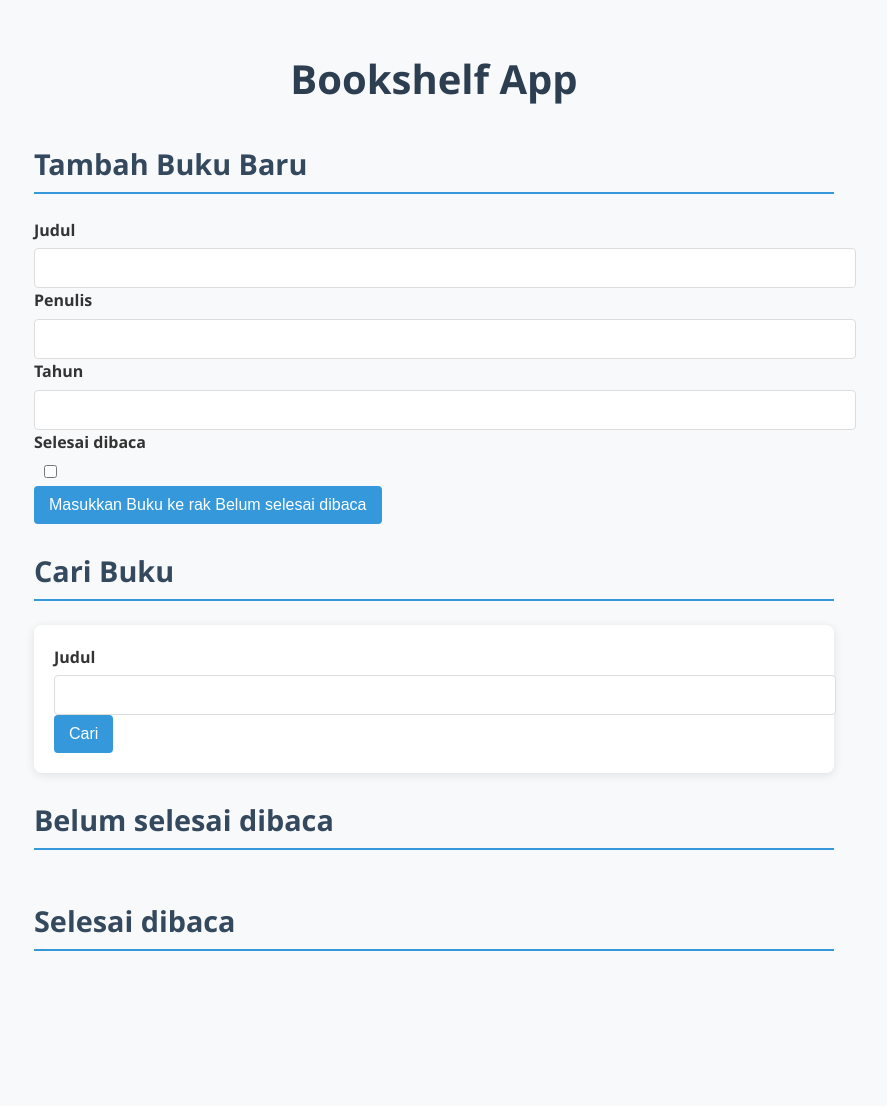
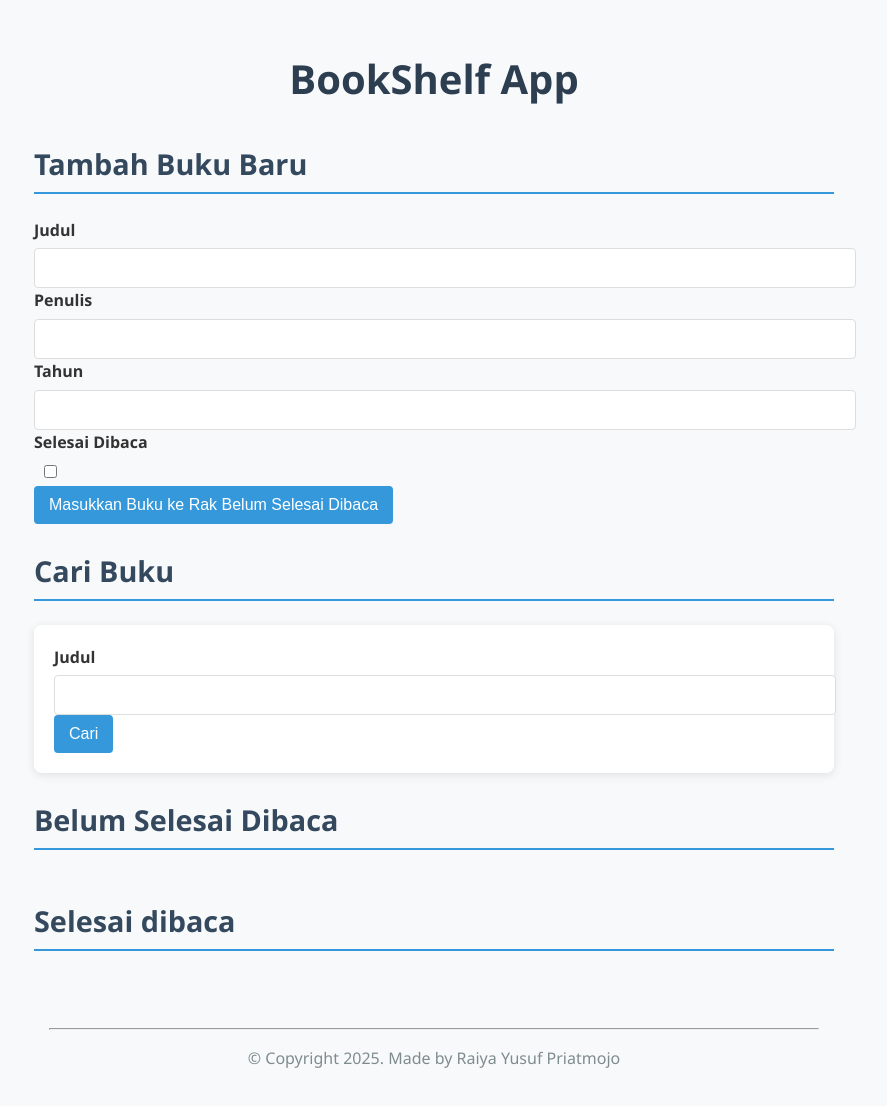
Before and after one commit to raiyayusuf/bookshelf-app, a plain HTML site: page index.html in a window 1280 px wide. Shown: the whole page, without its empty margins (206-1093 px from the left). Before the commit the page ends 995 px from the top, so only its background shows below. Drawn offline with Linux system fonts and the light colour scheme.

Commit message:
mbuh mau error

```diff
--- a/bookshelf-app-starter-project/index.html
+++ b/index.html
@@ -3,7 +3,7 @@
   <head>
     <meta http-equiv="Content-Type" content="text/html;charset=UTF-8" />
     <meta name="viewport" content="width=device-width, initial-scale=1.0" />
-    <title>Bookshelf App</title>
+    <title>BookShelf App</title>
 
     <!-- Impor script kamu di sini -->
     <!-- Lampirkan `defer` jika pemanggilan dilakukan dalam <head> -->
@@ -12,7 +12,7 @@
   </head>
   <body>
     <header>
-      <h1>Bookshelf App</h1>
+      <h1>BookShelf App</h1>
     </header>
 
     <main>
@@ -47,7 +47,7 @@
             />
           </div>
           <div>
-            <label for="bookFormIsComplete">Selesai dibaca</label>
+            <label for="bookFormIsComplete">Selesai Dibaca</label>
             <input
               id="bookFormIsComplete"
               type="checkbox"
@@ -59,7 +59,7 @@
             type="submit"
             data-testid="bookFormSubmitButton"
           >
-            Masukkan Buku ke rak <span>Belum selesai dibaca</span>
+            Masukkan Buku ke Rak <span>Belum Selesai Dibaca</span>
           </button>
         </form>
       </section>
@@ -84,7 +84,7 @@
       </section>
 
       <section>
-        <h2>Belum selesai dibaca</h2>
+        <h2>Belum Selesai Dibaca</h2>
 
         <div id="incompleteBookList" data-testid="incompleteBookList">
           <!--
@@ -129,5 +129,9 @@
         </div>
       </section>
     </main>
+    <footer>
+      <hr />
+      <p class="copyright">© Copyright 2025. Made by Raiya Yusuf Priatmojo</p>
+    </footer>
   </body>
 </html>
--- a/bookshelf-app-starter-project/style.css
+++ b/style.css
@@ -1,4 +1,4 @@
-/* === GLOBAL STYLES === */
+/* global */
 body {
   font-family: "Segoe UI", Tahoma, Geneva, Verdana, sans-serif;
   line-height: 1.6;
@@ -26,7 +26,7 @@ h2 {
   font-size: 1.8rem;
 }
 
-/* === FORM STYLES === */
+/* form  */
 .input-section,
 #searchBook {
   background: white;
@@ -74,7 +74,7 @@ button:hover {
   background-color: #2980b9;
 }
 
-/* === BOOK LIST STYLES === */
+/* book list */
 #incompleteBookList,
 #completeBookList {
   display: grid;
@@ -101,7 +101,15 @@ button:hover {
   color: #7f8c8d;
 }
 
-/* Responsive Design */
+/* footer */
+footer {
+  padding: 15px;
+  text-align: center;
+  margin-top: 30px;
+  color: #7f8c8d;
+}
+
+/* responsive */
 @media (max-width: 600px) {
   body {
     padding: 10px;
```
Also changed, not shown: main.js (renamed from bookshelf-app-starter-project/main.js), 2 other files.
